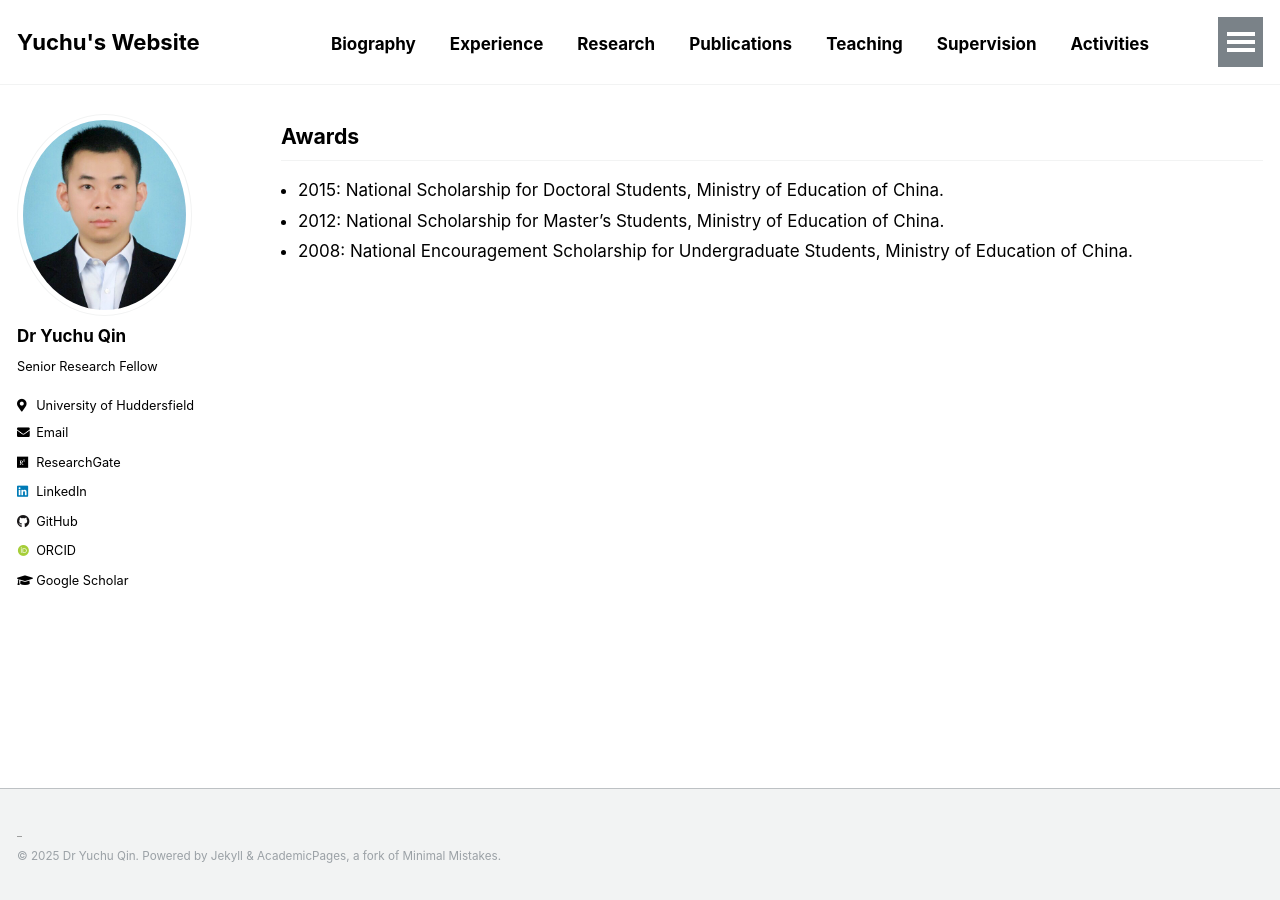
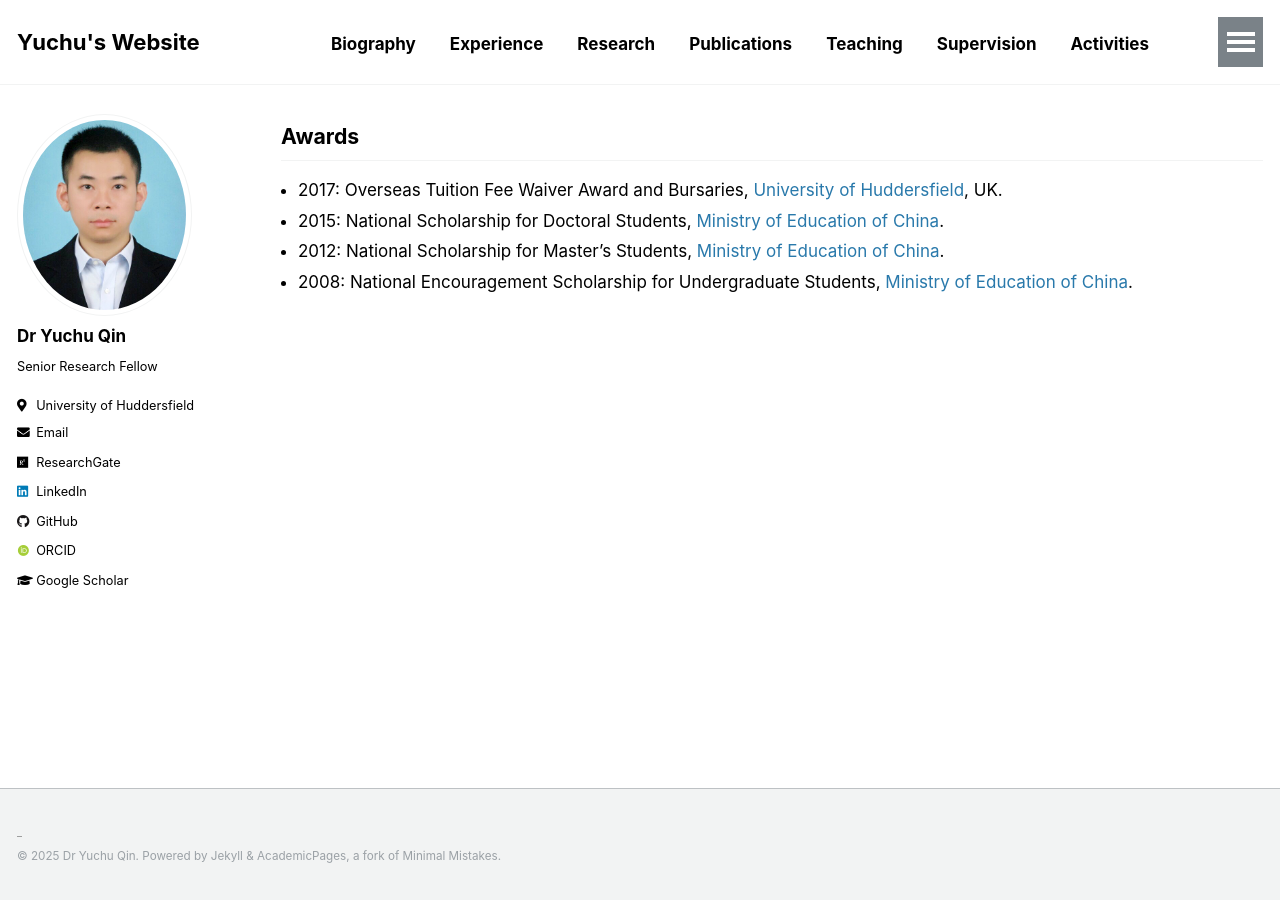
Before and after one commit to yuchu-qin/yuchu-qin.github.io, a Jekyll site: the page built from _pages/awards.md, in a window 1280 px wide. Built offline with Jekyll 4.4.1, drawn with Linux system fonts in a browser that asks for light colours; some web fonts are replaced; our own code applies the rules of GitHub Pages for plain Markdown files.

Commit message:
Update awards.md

```diff
--- a/_pages/awards.md
+++ b/_pages/awards.md
@@ -4,6 +4,7 @@ author_profile: true
 ---
 
 ## Awards
-- 2015: National Scholarship for Doctoral Students, Ministry of Education of China.
-- 2012: National Scholarship for Master's Students, Ministry of Education of China.
-- 2008: National Encouragement Scholarship for Undergraduate Students, Ministry of Education of China.
+- 2017: Overseas Tuition Fee Waiver Award and Bursaries, [University of Huddersfield](https://www.hud.ac.uk/), UK.
+- 2015: National Scholarship for Doctoral Students, [Ministry of Education of China](http://www.moe.gov.cn/).
+- 2012: National Scholarship for Master's Students, [Ministry of Education of China](http://www.moe.gov.cn/).
+- 2008: National Encouragement Scholarship for Undergraduate Students, [Ministry of Education of China](http://www.moe.gov.cn/).
```
